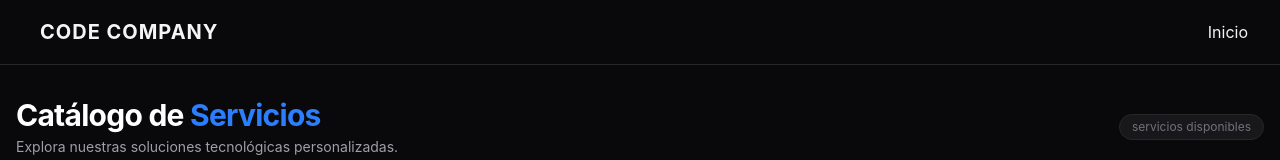
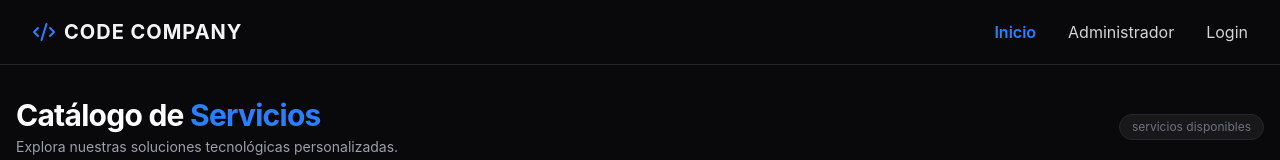
Before and after one commit to rollingcodeschool/crud-servicios-c23, a React (Vite) app: page / in a window 1280 px wide. Shown: the top 160 px of the page. Built offline with nearby package versions, Linux system fonts and the light colour scheme.

Commit message:
agregue los links del navbar

```diff
--- a/src/components/shared/Menu.tsx
+++ b/src/components/shared/Menu.tsx
@@ -1,20 +1,96 @@
+import { useState } from "react";
+import { LuMenu, LuX, LuCodeXml, LuLogOut } from "react-icons/lu";
+import { Link, NavLink } from "react-router";
+
 const Menu = () => {
+  const [isMenuOpen, setIsMenuOpen] = useState(false);
+
+  const navLinkStyles = ({ isActive }: { isActive: boolean }) =>
+    `block py-2 px-3 transition-colors duration-200 md:p-0 ${
+      isActive
+        ? "text-blue-500 font-semibold"
+        : "text-zinc-300 hover:text-blue-400"
+    }`;
+
   return (
     <nav className="bg-zinc-950 border-b border-zinc-800 text-zinc-100 sticky top-0 z-50">
       <div className="max-w-7xl mx-auto px-4 sm:px-6 lg:px-8">
         <div className="flex items-center justify-between h-16">
           {/* Logo */}
           <div className="shrink-0 flex items-center gap-2 text-xl tracking-wider">
-            <i className="bi bi-code-slash text-blue-500"></i>
-            <span className="font-bold uppercase">Code Company </span>
+            <LuCodeXml className="text-blue-500 text-2xl" />
+            <Link to={"/"} className="font-bold uppercase">
+              Code Company{" "}
+            </Link>
           </div>
 
-          {/* Desktop Menu */}
+          {/* Botón Hamburguesa (Móvil) */}
+          <div className="md:hidden flex items-center">
+            <button
+              onClick={() => setIsMenuOpen(!isMenuOpen)}
+              type="button"
+              className="inline-flex items-center justify-center p-2 rounded-md text-zinc-400 hover:text-white hover:bg-zinc-800 focus:outline-none transition-colors"
+            >
+              <span className="sr-only">Menu</span>
+              {isMenuOpen ? (
+                <LuX className="text-3xl" />
+              ) : (
+                <LuMenu className="text-3xl" />
+              )}
+            </button>
+          </div>
+
+          {/* Menú Desktop */}
           <div className="hidden md:block">
-            <div className="ml-10 flex items-baseline space-x-8 capitalize">
-              <a>Inicio</a>
+            <div className="ml-10 flex items-center space-x-8 capitalize">
+              <NavLink to="/" className={navLinkStyles}>
+                Inicio
+              </NavLink>
+
+              <NavLink to="/administrador" className={navLinkStyles}>
+                Administrador
+              </NavLink>
+
+              <NavLink to="/login" className={navLinkStyles}>
+                Login
+              </NavLink>
             </div>
           </div>
+        </div>
+      </div>
+
+      {/* Menú Mobile Desplegable */}
+      <div
+        className={`${
+          isMenuOpen
+            ? "max-h-96 opacity-100"
+            : "max-h-0 opacity-0 overflow-hidden"
+        } md:hidden transition-all duration-300 ease-in-out bg-zinc-900 border-t border-zinc-800`}
+      >
+        <div className="px-4 pt-2 pb-6 space-y-2">
+          <NavLink
+            to="/"
+            className={navLinkStyles}
+            onClick={() => setIsMenuOpen(false)}
+          >
+            Inicio
+          </NavLink>
+
+          <NavLink
+            to="/administrador"
+            className={navLinkStyles}
+            onClick={() => setIsMenuOpen(false)}
+          >
+            Administrador
+          </NavLink>
+
+          <NavLink
+            to="/login"
+            className={navLinkStyles}
+            onClick={() => setIsMenuOpen(false)}
+          >
+            Login
+          </NavLink>
         </div>
       </div>
     </nav>
```
